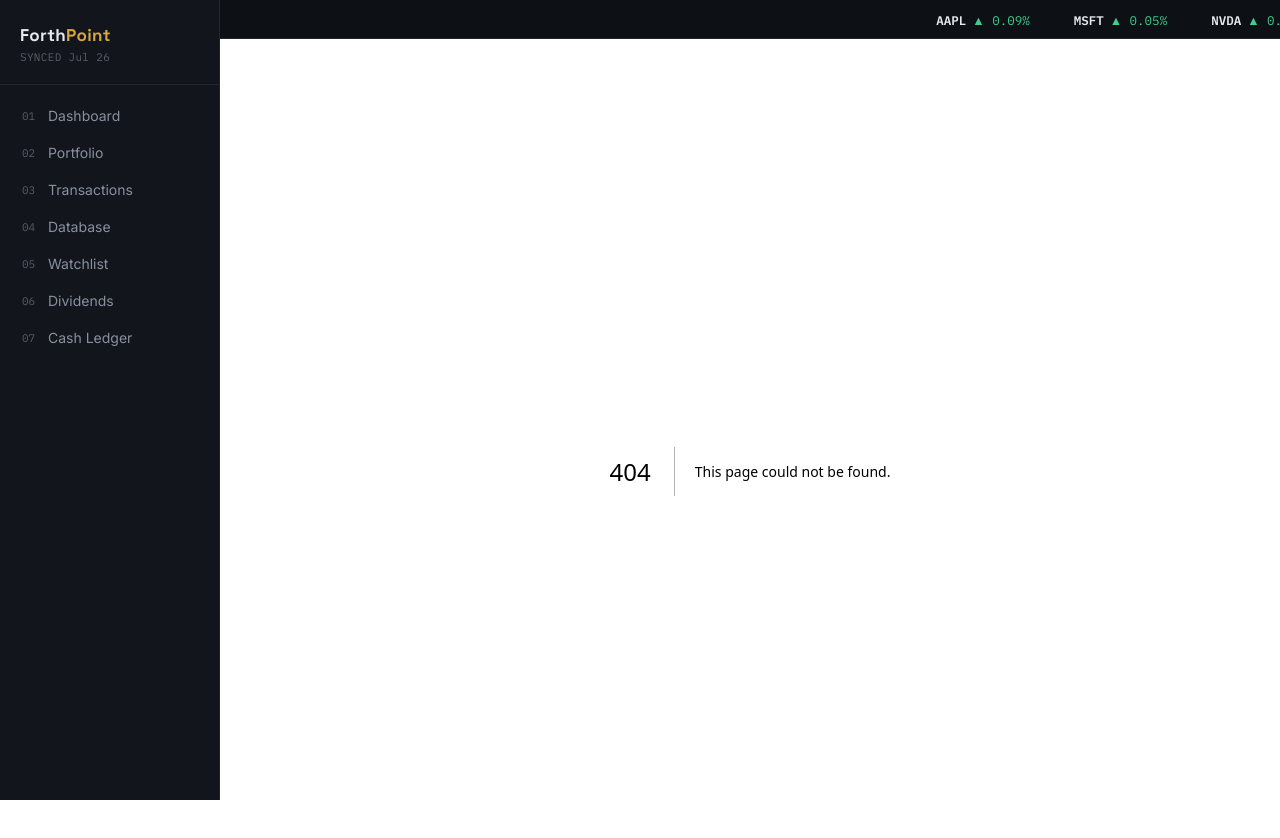
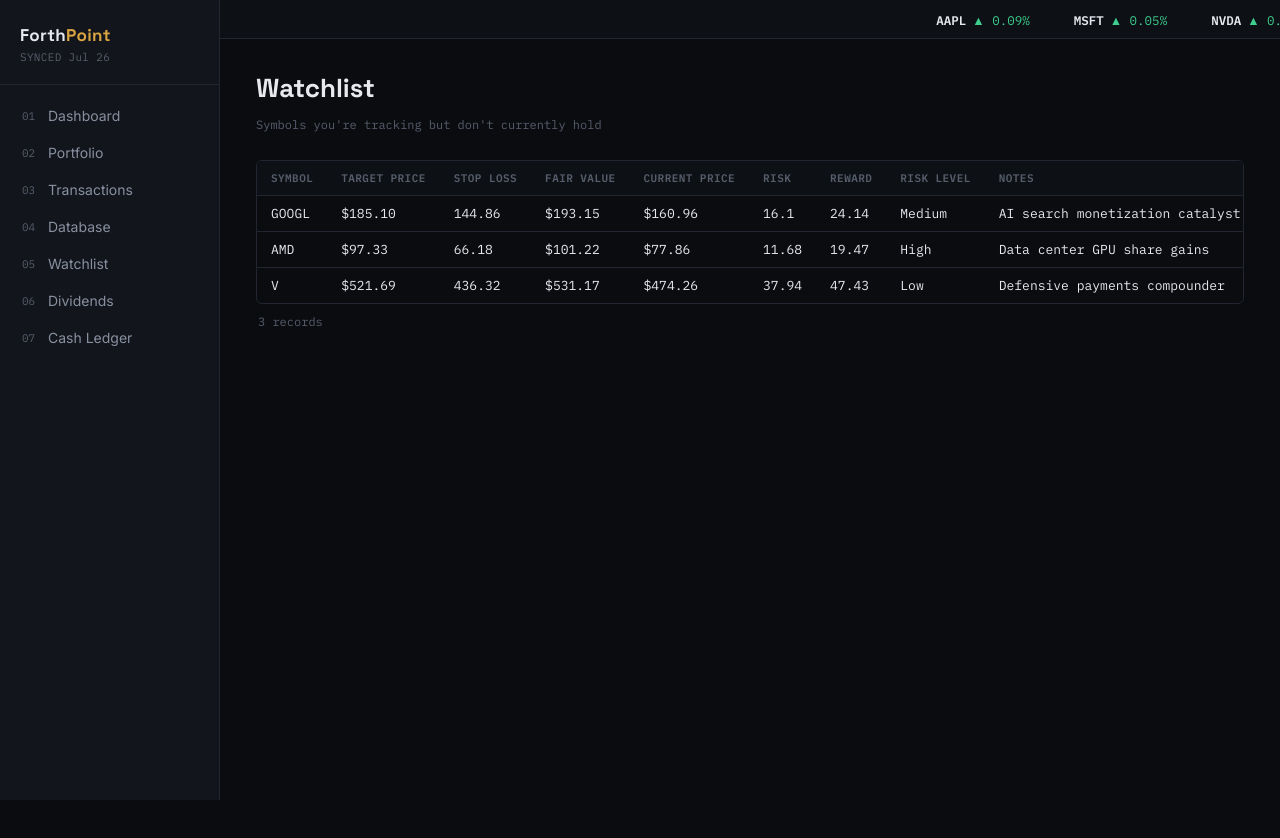
Before and after one commit to mdsabbir-hub/DSE-Database, a Next.js app: page /watchlist in a window 1280 px wide. Before the commit this address had no page. Shown: the top 838 px of the page. After the commit the page ends 800 px from the top, so only its background shows below. Built offline with nearby package versions, Linux system fonts and the light colour scheme.

Commit message:
Create page.tsx

```diff
--- /dev/null
+++ b/src/app/watchlist/page.tsx
@@ -0,0 +1,15 @@
+import { getTableData } from "@/lib/data";
+import DataTable from "@/components/DataTable";
+
+export const dynamic = "force-static";
+
+export default function WatchlistPage() {
+  const { columns, rows } = getTableData("05-watchlist");
+  return (
+    <>
+      <h1 className="page-title">Watchlist</h1>
+      <p className="page-meta">Symbols you&apos;re tracking but don&apos;t currently hold</p>
+      <DataTable columns={columns} rows={rows} />
+    </>
+  );
+}
```
